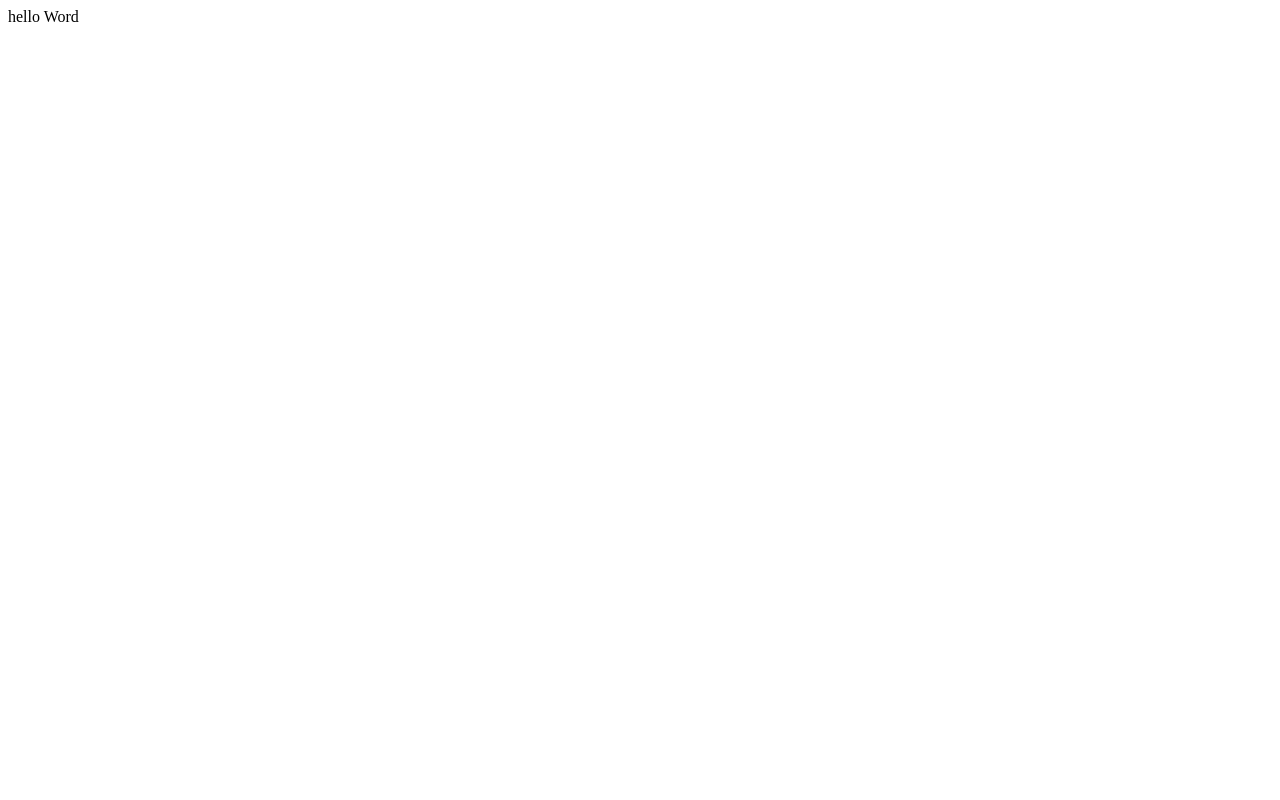
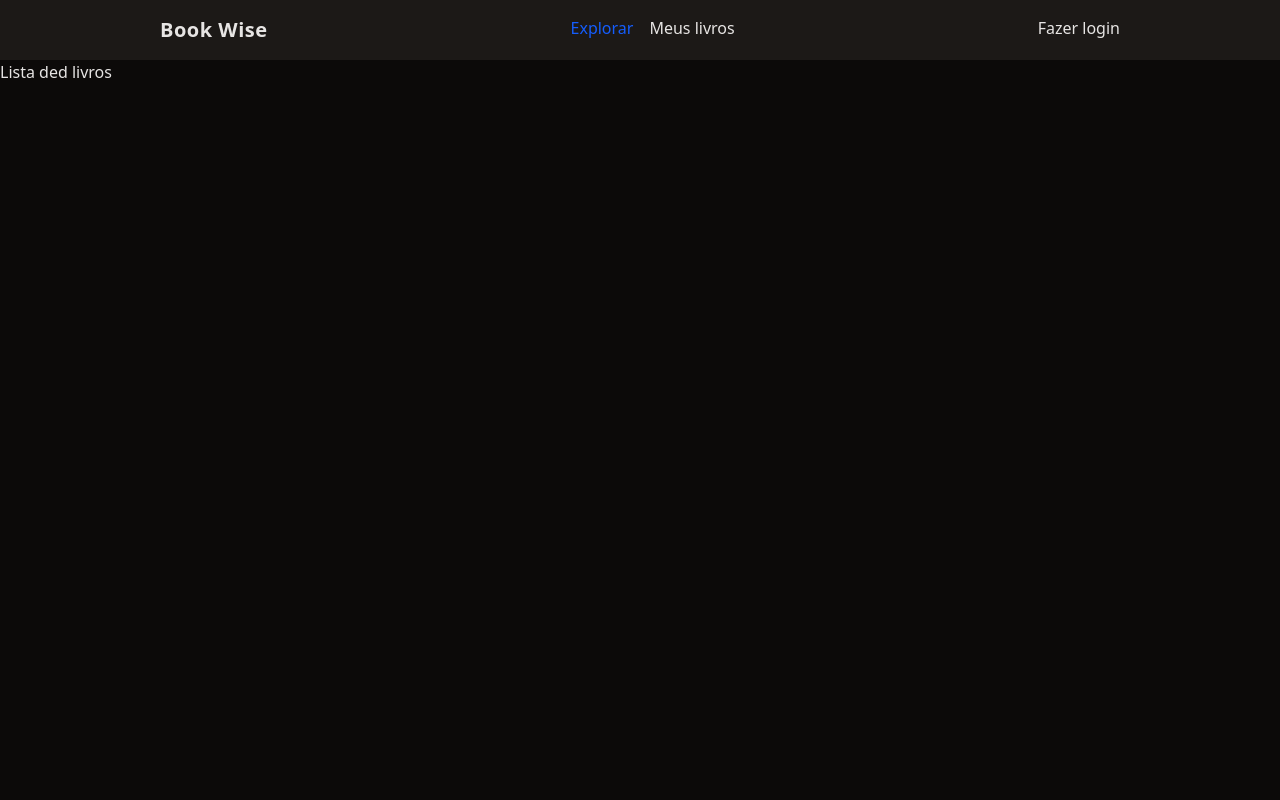
Before and after one commit to william-wv/learning-php-from-0-to-100-days, a PHP site: page / in a window 1280 px wide. Before the commit the page is almost empty. Run offline with PHP 8.4, Linux system fonts and the light colour scheme.

Commit message:
header project

```diff
--- /dev/null
+++ b/components/Header.php
@@ -0,0 +1,14 @@
+<nav class=" mx-auto max-w-screen-lg flex justify-between px-8 py-4">
+  <div class="font-bold text-xl tracking-wide">
+    Book Wise
+  </div>
+  <ul class="flex space-x-4 jont-bold">
+    <li><a class="text-blue-600" href="/">Explorar</a></li>
+    <li><a class="hover:underline" href="/meus-livros.">Meus livros</a></li>
+  </ul>
+  <ul>
+    <li>
+      <a class="hover:underline" href="/login.php">Fazer login</a>
+    </li>
+  </ul>
+</nav>
--- /dev/null
+++ b/components/Main.php
@@ -0,0 +1 @@
+<div>Lista ded livros</div>
--- a/index.php
+++ b/index.php
@@ -1,5 +1,26 @@
-<?php
+<!DOCTYPE html>
+<html lang="en">
 
-echo 'hello Word';
+<head>
+  <meta charset="UTF-8">
+  <meta name="viewport" content="width=device-width, initial-scale=1.0">
+  <script src="https://cdn.jsdelivr.net/npm/@tailwindcss/browser@4"></script>
+  <title>Book Wise</title>
+</head>
 
-?>
+<body class="bg-stone-950 text-stone-200">
+  <header class="bg-stone-900">
+  <?php include('./components/Header.php') ?>
+  </header>
+
+  <main>
+  <?php include('./components/Main.php') ?>
+
+  </main>
+
+  <footer>
+
+  </footer>
+</body>
+
+</html>
--- /dev/null
+++ b/server.php
@@ -0,0 +1,2 @@
+<?php
+$_SERVER["HOMEPATH"]="~";
```
